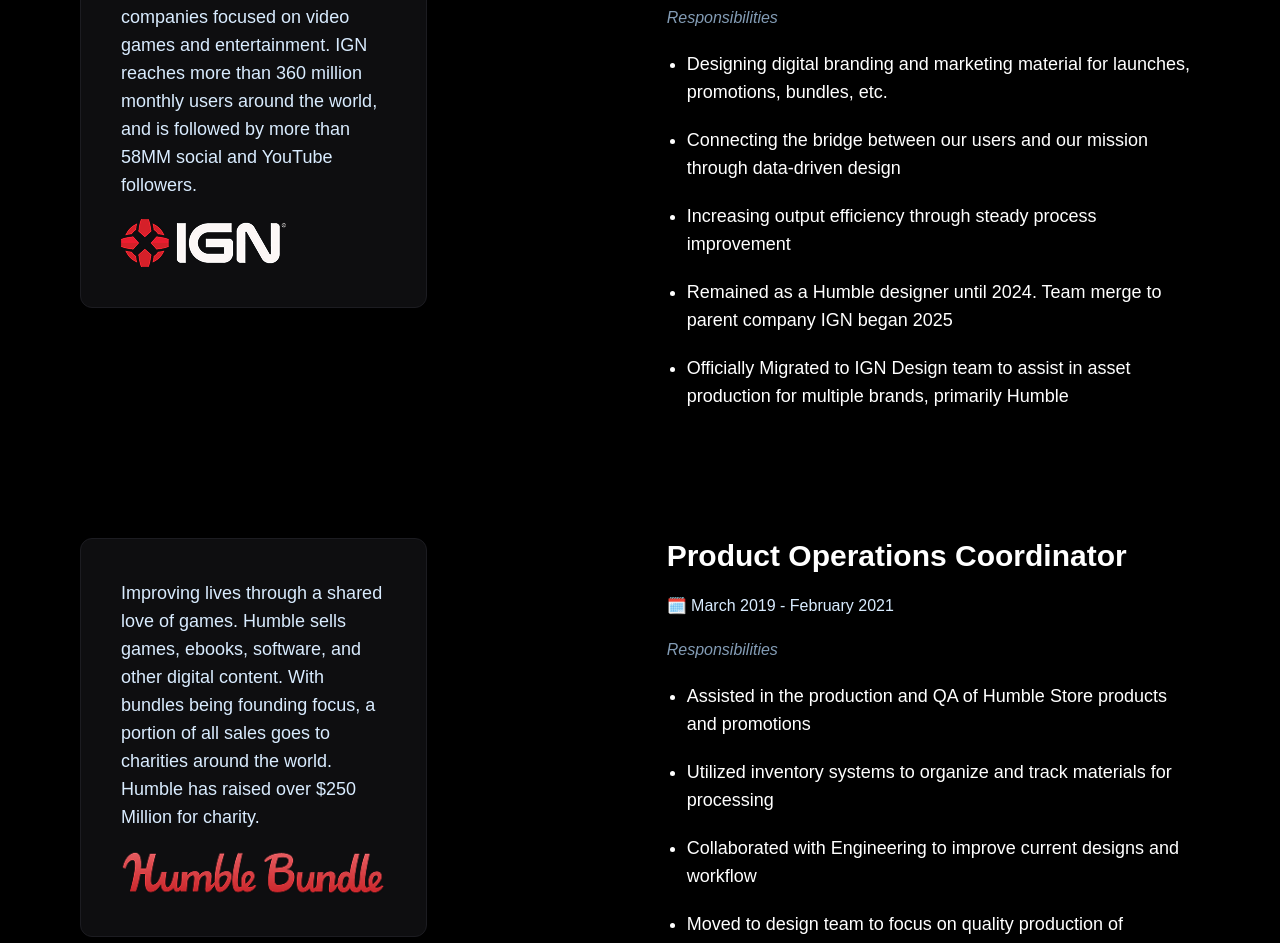
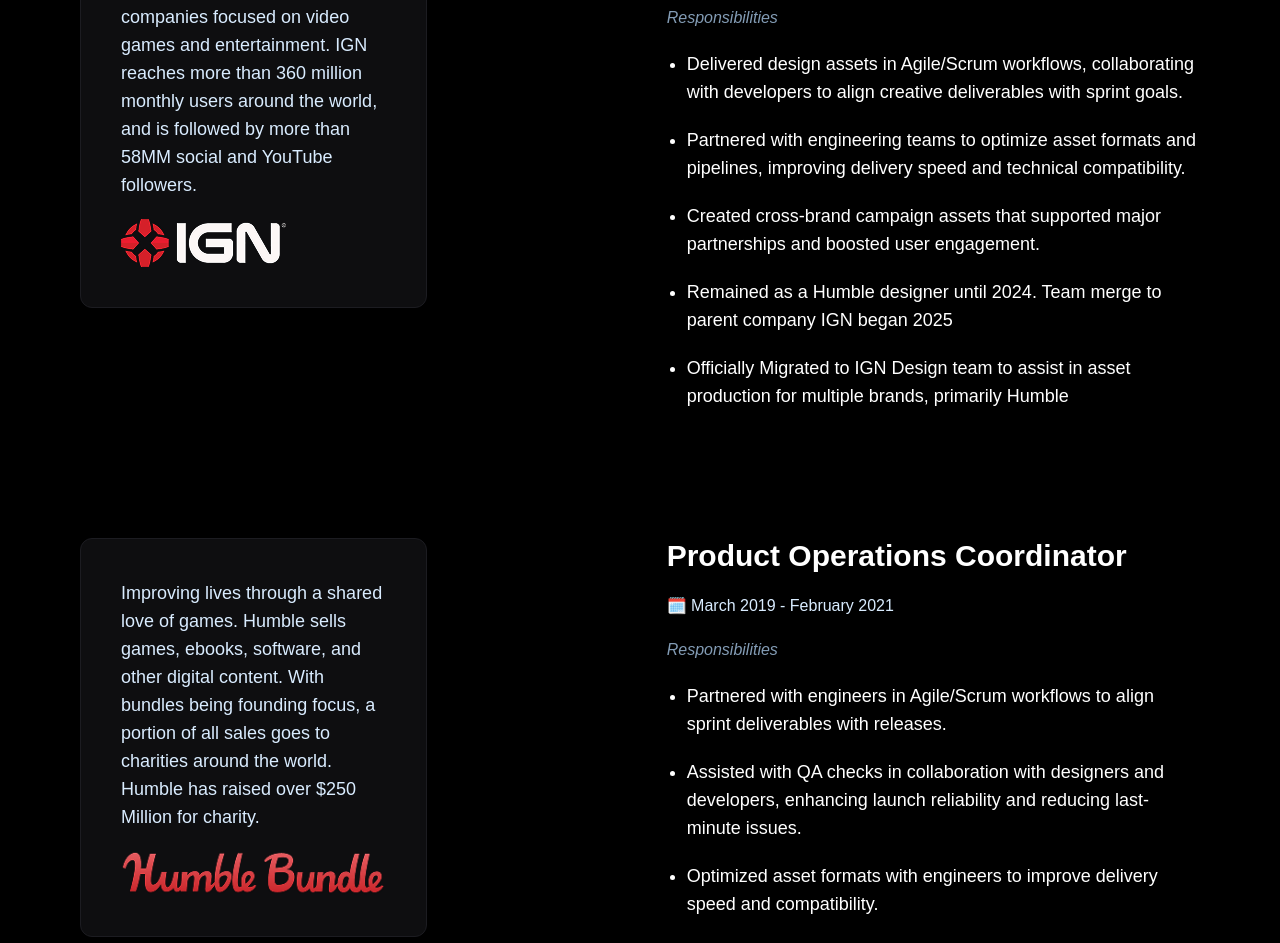
Before and after one commit to 6nce/vt_portfolio, a React (Vite) app: page / in a window 1280 px wide. Shown: the part 3460-4403 px from the top of the page. Built offline with nearby package versions, Linux system fonts and the light colour scheme; a web font is replaced by a local one.

Commit message:
Updated responsibilities

```diff
--- a/src/constants/index.js
+++ b/src/constants/index.js
@@ -117,9 +117,9 @@
         title:"Designer",
         date:"Feb 2021 - Present",
         responsibilities:[
-            "Designing digital branding and marketing material for launches, promotions, bundles, etc.",
-            "Connecting the bridge between our users and our mission through data-driven design",
-            "Increasing output efficiency through steady process improvement",
+            "Delivered design assets in Agile/Scrum workflows, collaborating with developers to align creative deliverables with sprint goals.",
+            "Partnered with engineering teams to optimize asset formats and pipelines, improving delivery speed and technical compatibility.",
+            "Created cross-brand campaign assets that supported major partnerships and boosted user engagement.",
             "Remained as a Humble designer until 2024. Team merge to parent company IGN began 2025",
             "Officially Migrated to IGN Design team to assist in asset production for multiple brands, primarily Humble",
         ],
@@ -131,9 +131,9 @@
         title:"Product Operations Coordinator",
         date:"March 2019 - February 2021",
         responsibilities:[
-            "Assisted in the production and QA of Humble Store products and promotions",
-            "Utilized inventory systems to organize and track materials for processing",
-            "Collaborated with Engineering to improve current designs and workflow",
+            "Partnered with engineers in Agile/Scrum workflows to align sprint deliverables with releases.",
+            "Assisted with QA checks in collaboration with designers and developers, enhancing launch reliability and reducing last-minute issues.",
+            "Optimized asset formats with engineers to improve delivery speed and compatibility.",
             "Moved to design team to focus on quality production of marketing assets in 2021"
         ],
     },
```
Also changed, not shown: src/index.css (line endings or trailing spaces).
